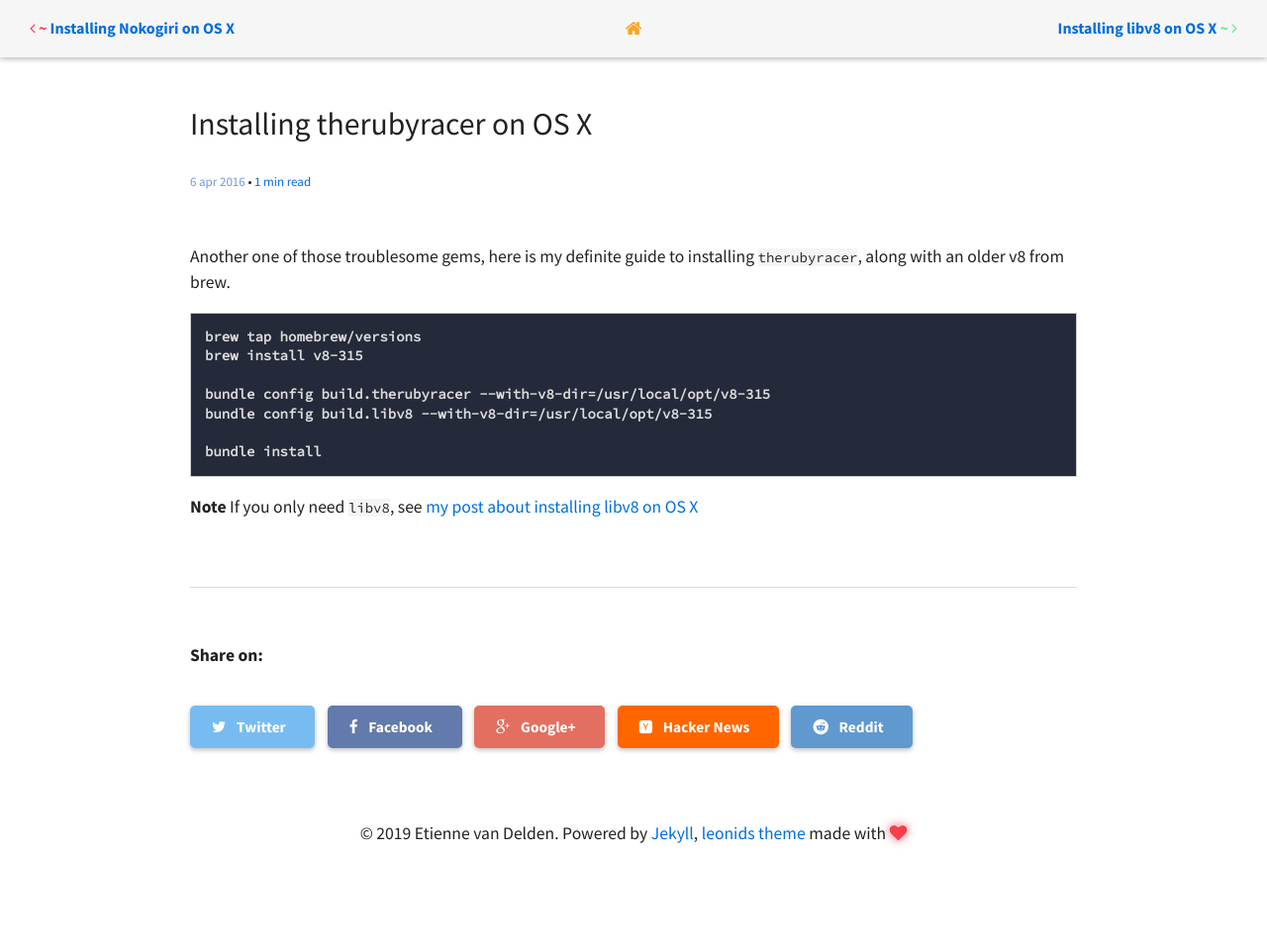
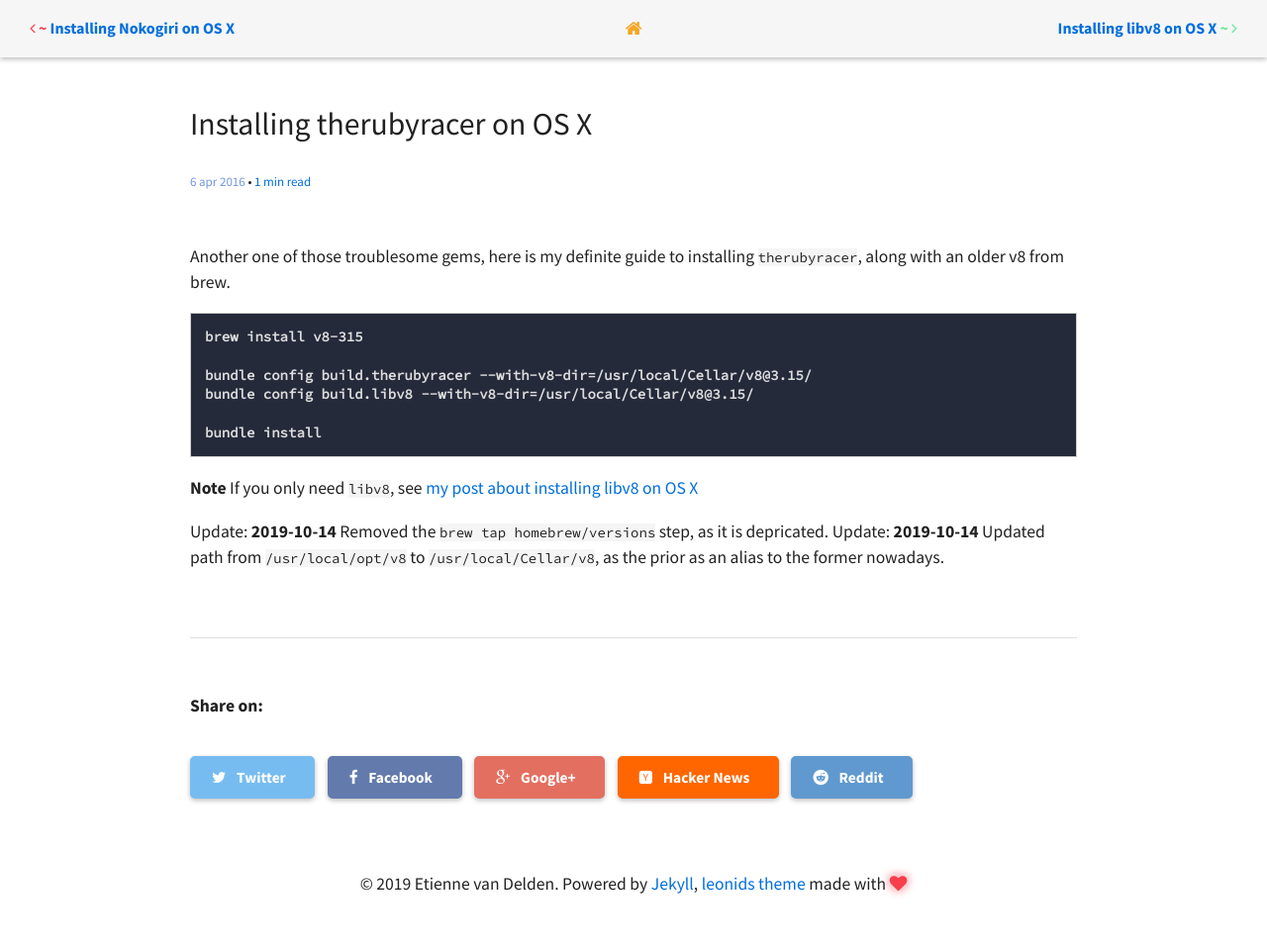
Before and after one commit to eirvandelden/eirvandelden.github.io, a Jekyll site: the page built from _posts/programming/2016-04-06-installing-therubyracer-on-os-x.markdown, in a window 1280 px wide. Shown: the whole page at 99% size. Built offline with Jekyll 4.4.1, drawn with Linux system fonts in a browser that asks for light colours; before the commit the page ends 908 px from its top, so only the background shows below that.

Commit message:
Update how to install v8

```diff
--- a/_posts/programming/2016-04-06-installing-therubyracer-on-os-x.markdown
+++ b/_posts/programming/2016-04-06-installing-therubyracer-on-os-x.markdown
@@ -5,14 +5,17 @@ layout: post
 categories: developing
 ---
 
+
 Another one of those troublesome gems, here is my definite guide to installing `therubyracer`, along with an older v8 from brew.
 
-    brew tap homebrew/versions
     brew install v8-315
 
-    bundle config build.therubyracer --with-v8-dir=/usr/local/opt/v8-315
-    bundle config build.libv8 --with-v8-dir=/usr/local/opt/v8-315
+    bundle config build.therubyracer --with-v8-dir=/usr/local/Cellar/v8@3.15/
+    bundle config build.libv8 --with-v8-dir=/usr/local/Cellar/v8@3.15/
 
     bundle install
 
 **Note** If you only need `libv8`, see [my post about installing libv8 on OS X]({% post_url /programming/2016-04-06-installing-libv8-on-os-x %})
+
+Update: **2019-10-14** Removed the `brew tap homebrew/versions` step, as it is depricated.
+Update: **2019-10-14** Updated path from `/usr/local/opt/v8` to `/usr/local/Cellar/v8`, as the prior as an alias to the former nowadays.
```
